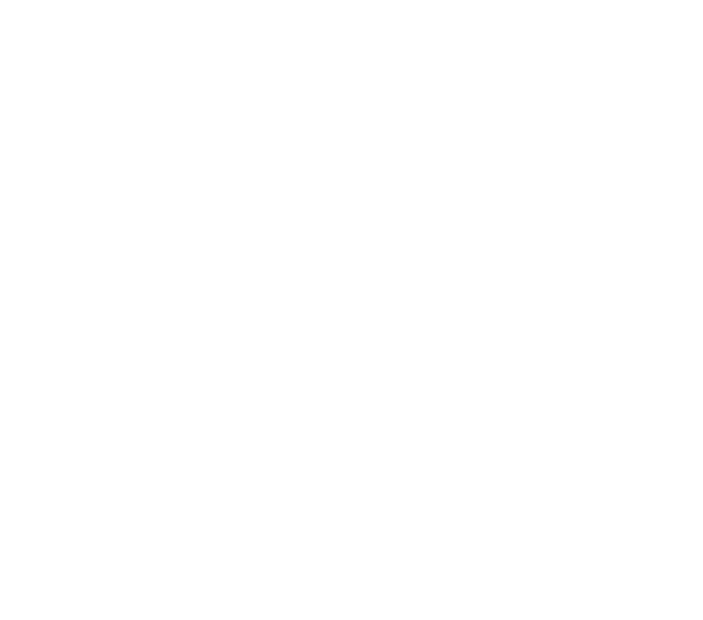
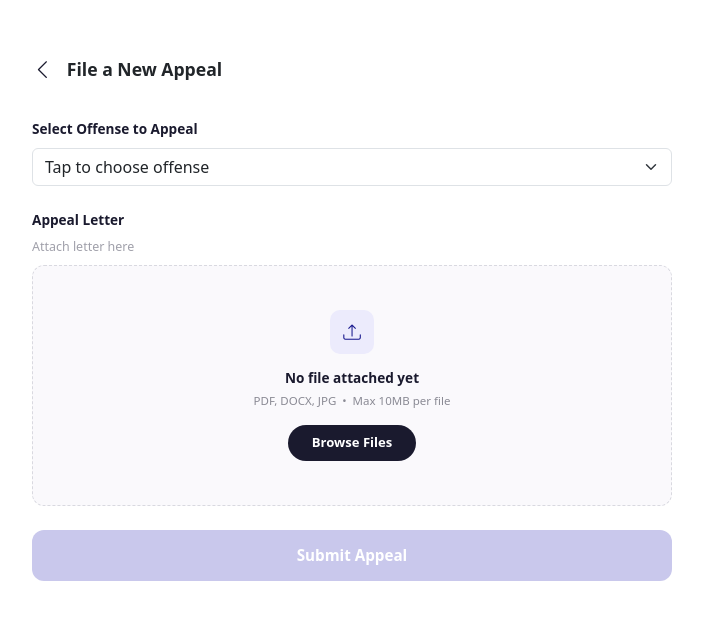
Before and after one commit to bsit5012025/rc-osd-web, a React (Vite) app: page /appeals/file in a window 1280 px wide. Before the commit this address had no page. Shown: the top 620 px of the page, without its empty margins (288-991 px from the left). Built offline with nearby package versions, Linux system fonts and the light colour scheme.

Commit message:
Feature/osda create UI for filing appeal (#13)
* Create UI for Appeal Management

* Create UI for Filing Appeal

```diff
--- a/src/App.tsx
+++ b/src/App.tsx
@@ -2,7 +2,7 @@
 import LoginPage from "./pages/student/login/loginPage";
 import OffensesPage from "./pages/student/offense/OffensePage";
 import AppealPage from "./pages/student/appeal/appealPage";
-
+import FileAppealPage from "./pages/student/appeal/fileAppealPage";
 
 
 function App() {
@@ -24,6 +24,10 @@
                     path="/appeals"
                     element={<AppealPage />}
                 />
+                <Route
+                    path="/appeals/file"
+                    element={<FileAppealPage />}
+                />
 
             </Routes>
         </BrowserRouter>
--- a/src/pages/student/appeal/appealPage.css
+++ b/src/pages/student/appeal/appealPage.css
@@ -95,7 +95,6 @@
     padding: 40px 8px;
 }
 
-/* Tablet and up: two-column grid so cards use horizontal space */
 @media (min-width: 768px) {
     .appeal-list {
         grid-template-columns: repeat(2, 1fr);
--- /dev/null
+++ b/src/pages/student/appeal/fileAppealPage.css
@@ -0,0 +1,149 @@
+.new-appeal-page {
+    width: 100%;
+    min-height: 100vh;
+    overflow-x: hidden;
+    background: #fff;
+    padding-bottom: 40px;
+}
+
+.new-appeal-content {
+    width: 100%;
+    max-width: 600px;
+    margin: 0 auto;
+}
+
+.new-appeal-header {
+    display: flex;
+    align-items: center;
+    gap: 14px;
+    padding: 10px 0;
+}
+
+.new-appeal-back {
+    font-size: 1.3rem;
+    color: #1a1a2e;
+    text-decoration: none;
+    display: flex;
+    align-items: center;
+}
+
+.new-appeal-title {
+    font-weight: 700;
+    font-size: 1.1rem;
+    margin: 0;
+}
+
+.new-appeal-section-label {
+    font-weight: 700;
+    font-size: 0.85rem;
+    color: #1a1a2e;
+    margin-bottom: 8px;
+    display: block;
+}
+
+.new-appeal-hint {
+    font-size: 0.78rem;
+    color: #a0a0aa;
+}
+
+.new-appeal-select {
+    width: 100%;
+    padding: 14px;
+    border: 1px solid #d9d9e0;
+    border-radius: 10px;
+    font-size: 0.9rem;
+    color: #495057;
+}
+
+.new-appeal-select:focus {
+    border-color: #1a1a2e;
+    box-shadow: 0 0 0 0.2rem rgba(26, 26, 46, 0.15);
+}
+
+.upload-box {
+    border: 1px dashed #d9d9e0;
+    border-radius: 12px;
+    padding: 32px 20px;
+    text-align: center;
+    background: #faf9fc;
+}
+
+.upload-icon {
+    width: 44px;
+    height: 44px;
+    border-radius: 10px;
+    background: #ecebfc;
+    color: #1b1b8f;
+    display: flex;
+    align-items: center;
+    justify-content: center;
+    margin: 0 auto 14px;
+    font-size: 1.1rem;
+}
+
+.upload-text {
+    font-weight: 600;
+    font-size: 0.85rem;
+    color: #1a1a2e;
+    margin-bottom: 4px;
+    word-break: break-word;
+}
+
+.upload-subtext {
+    font-size: 0.72rem;
+    color: #8a8a94;
+    margin-bottom: 16px;
+}
+
+.upload-browse-btn {
+    background: #1a1a2e;
+    color: #fff;
+    border: none;
+    border-radius: 20px;
+    padding: 8px 24px;
+    font-size: 0.82rem;
+    font-weight: 600;
+}
+
+.upload-browse-btn:hover {
+    opacity: 0.9;
+}
+
+.submit-appeal-btn {
+    width: 100%;
+    padding: 14px;
+    border: none;
+    border-radius: 12px;
+    background: #1a1a2e;
+    color: #fff;
+    font-weight: 700;
+    font-size: 0.95rem;
+}
+
+.submit-appeal-btn:disabled {
+    background: #c9c8ec;
+    cursor: not-allowed;
+}
+
+
+@media (min-width: 992px) {
+    .new-appeal-content {
+        max-width: 640px;
+        padding-top: 20px;
+    }
+
+    .upload-box {
+        padding: 44px 20px;
+    }
+}
+
+/* Mobile */
+@media (max-width: 576px) {
+    .new-appeal-title {
+        font-size: 1rem;
+    }
+
+    .upload-box {
+        padding: 24px 16px;
+    }
+}
--- /dev/null
+++ b/src/pages/student/appeal/fileAppealPage.tsx
@@ -0,0 +1,124 @@
+import { useState, useRef, ChangeEvent, FormEvent } from "react";
+import { Link } from "react-router-dom";
+import "./fileAppealPage.css";
+
+interface OffenseOption {
+    id: string;
+    label: string;
+}
+
+function fileAppealPage() {
+
+    // TODO: replace with real offense list from API
+    const [offenseOptions] = useState<OffenseOption[]>([]);
+
+    const [selectedOffenseId, setSelectedOffenseId] = useState("");
+    const [selectedFile, setSelectedFile] = useState<File | null>(null);
+    const fileInputRef = useRef<HTMLInputElement>(null);
+
+    const handleFileChange = (e: ChangeEvent<HTMLInputElement>) => {
+        if (e.target.files && e.target.files[0]) {
+            setSelectedFile(e.target.files[0]);
+        }
+    };
+
+    const handleBrowseClick = () => {
+        fileInputRef.current?.click();
+    };
+
+    const handleSubmit = (e: FormEvent) => {
+        e.preventDefault();
+
+    };
+
+    const canSubmit = selectedOffenseId !== "" && selectedFile !== null;
+
+    return (
+        <div className="new-appeal-page">
+
+            <div className="container-fluid px-3 px-md-4 py-3 py-md-4">
+
+                <div className="new-appeal-content">
+
+                    <div className="new-appeal-header mb-4">
+                        <Link to="/appeals" className="new-appeal-back">
+                            <i className="bi bi-chevron-left"></i>
+                        </Link>
+                        <h5 className="new-appeal-title">File a New Appeal</h5>
+                    </div>
+
+                    <form onSubmit={handleSubmit}>
+
+                        <div className="mb-4">
+                            <label className="new-appeal-section-label" htmlFor="offenseSelect">
+                                Select Offense to Appeal
+                            </label>
+                            <select
+                                id="offenseSelect"
+                                className="form-select new-appeal-select"
+                                value={selectedOffenseId}
+                                onChange={(e) => setSelectedOffenseId(e.target.value)}
+                            >
+                                <option value="" disabled>
+                                    Tap to choose offense
+                                </option>
+                                {offenseOptions.map((offense) => (
+                                    <option key={offense.id} value={offense.id}>
+                                        {offense.label}
+                                    </option>
+                                ))}
+                            </select>
+                        </div>
+
+                        <div className="mb-4">
+                            <label className="new-appeal-section-label">Appeal Letter</label>
+                            <p className="new-appeal-hint mb-2">Attach letter here</p>
+
+                            <div className="upload-box">
+
+                                <div className="upload-icon">
+                                    <i className="bi bi-upload"></i>
+                                </div>
+
+                                <div className="upload-text">
+                                    {selectedFile ? selectedFile.name : "No file attached yet"}
+                                </div>
+
+                                <div className="upload-subtext">
+                                    PDF, DOCX, JPG &nbsp;•&nbsp; Max 10MB per file
+                                </div>
+
+                                <button
+                                    type="button"
+                                    className="upload-browse-btn"
+                                    onClick={handleBrowseClick}
+                                >
+                                    Browse Files
+                                </button>
+
+                                <input
+                                    ref={fileInputRef}
+                                    type="file"
+                                    accept=".pdf,.docx,.jpg,.jpeg"
+                                    className="d-none"
+                                    onChange={handleFileChange}
+                                />
+
+                            </div>
+                        </div>
+
+                        <button type="submit" className="submit-appeal-btn" disabled={!canSubmit}>
+                            Submit Appeal
+                        </button>
+
+                    </form>
+
+                </div>
+
+            </div>
+
+        </div>
+    );
+}
+
+export default fileAppealPage;
```
